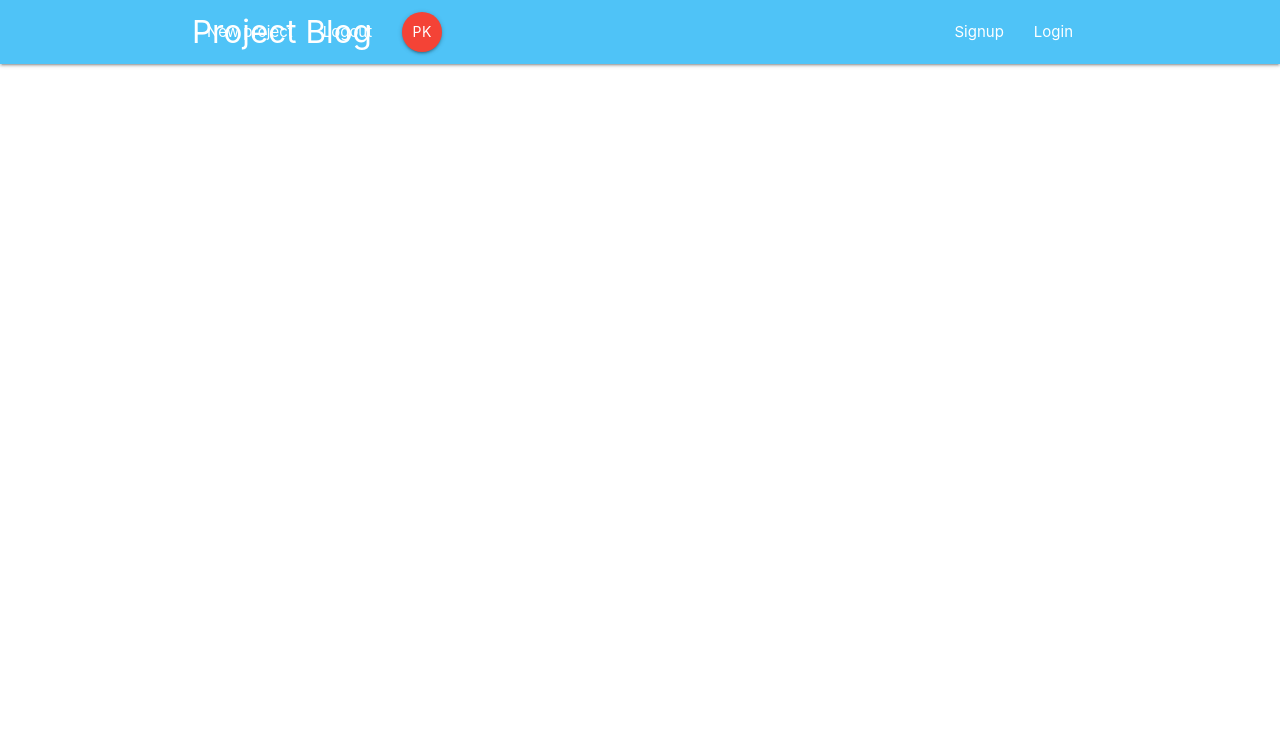
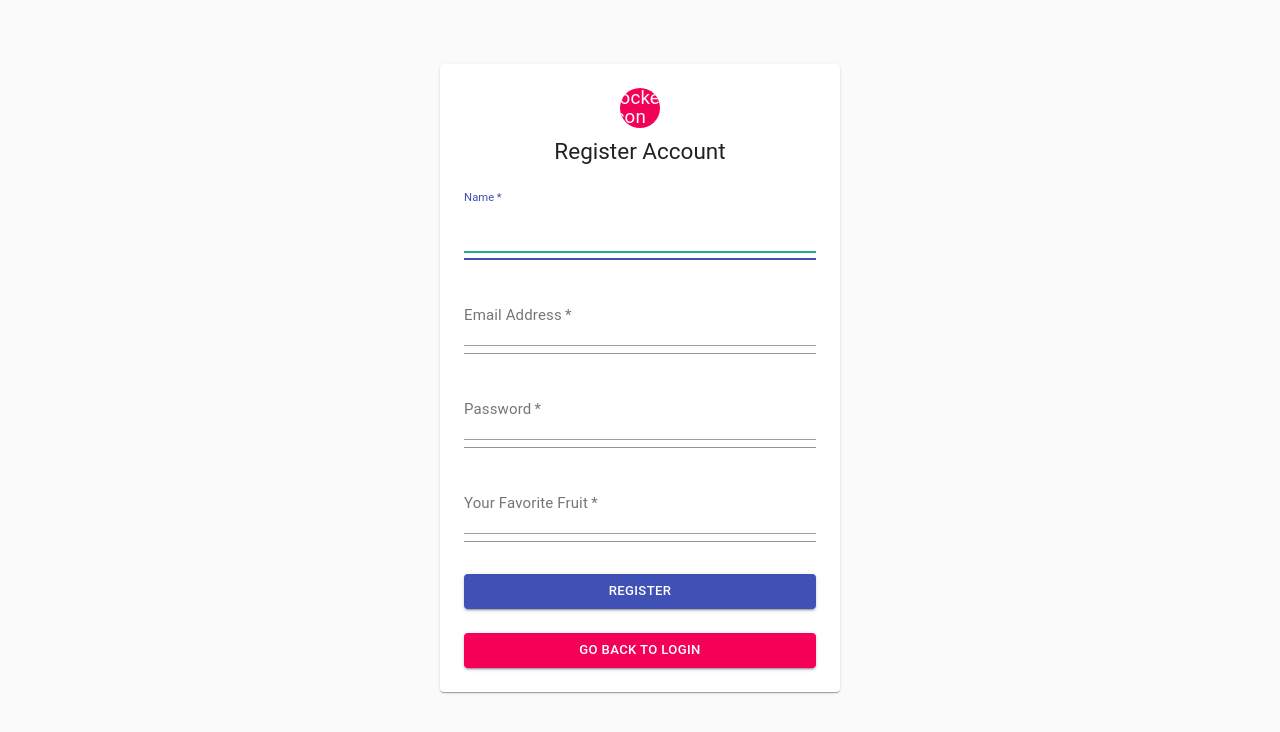
Before and after one commit to tandavala/vitari-projectos, a React (Create React App) app: page /register in a window 1280 px wide. Shown: the top 732 px of the page. Built offline with nearby package versions, Linux system fonts and the light colour scheme.

Commit message:
coding the version 2

```diff
--- a/package.json
+++ b/package.json
@@ -3,6 +3,7 @@
   "version": "0.1.0",
   "private": true,
   "dependencies": {
+    "@material-ui/core": "^4.8.2",
     "@testing-library/jest-dom": "^4.2.4",
     "@testing-library/react": "^9.3.2",
     "@testing-library/user-event": "^7.1.2",
@@ -10,6 +11,7 @@
     "react": "^16.8.6",
     "react-dom": "^16.8.6",
     "react-firebaseui": "^4.0.0",
+    "react-materialize": "^3.5.8",
     "react-redux": "^5.1.1",
     "react-redux-firebase": "^2.2.6",
     "react-router-dom": "^5.0.0",
--- a/src/Components/HomePage/index.js
+++ b/src/Components/HomePage/index.js
@@ -1,6 +1,6 @@
 import React from "react";
 import { Typography, Paper, Avatar, Button } from "@material-ui/core";
-import VerifiedUserOutlined from "@material-ui/icons/VerifiedUserOutlined";
+//import VerifiedUserOutlined from "@material-ui/icons/VerifiedUserOutlined";
 import withStyles from "@material-ui/core/styles/withStyles";
 import { Link } from "react-router-dom";
 
@@ -40,7 +40,7 @@ function HomePage(props) {
     <main className={classes.main}>
       <Paper className={classes.paper}>
         <Avatar className={classes.avatar}>
-          <VerifiedUserOutlined />
+          <h2>VerifiedIcon</h2>
         </Avatar>
         <Typography component="h1" variant="h5">
           Hi Steemit User
--- a/src/Components/Login/index.js
+++ b/src/Components/Login/index.js
@@ -8,10 +8,9 @@ import {
   Input,
   InputLabel
 } from "@material-ui/core";
-import LockOutlinedIcon from "@material-ui/icons/LockOutlined";
+//import LockOutlinedIcon from "@material-ui/icons/LockOutlined";
 import withStyles from "@material-ui/core/styles/withStyles";
 import { Link, withRouter } from "react-router-dom";
-import classes from "*.module.css";
 
 const styles = theme => ({
   main: {
@@ -47,28 +46,33 @@ const styles = theme => ({
 });
 
 function Login(props) {
+  const { classes } = props;
+
+  // I'm produce state using useState.
+  // The second parameter that will keep the first parameter value will change the value.
   const [email, setEmail] = useState("");
   const [password, setPassword] = useState("");
 
-  // when the formm is submiting
+  //When the form is submitted it will run
   function onSubmit(e) {
-    e.preventDefault(); // block the postback event of the page
-    console.log("Email " + email);
-    console.log("Password " + password);
+    e.preventDefault(); //blocks the postback event of the page
+    console.log("email: " + email);
+    console.log("password: " + password);
   }
+
   return (
     <main className={classes.main}>
       <Paper className={classes.paper}>
         <Avatar className={classes.avatar}>
-          <LockOutlinedIcon />
+          <h2>Lockec Icon</h2>
         </Avatar>
         <Typography component="h1" variant="h5">
           Sign in
         </Typography>
-
         <form className={classes.form} onSubmit={onSubmit}>
           <FormControl margin="normal" required fullWidth>
             <InputLabel htmlFor="email">Email Address</InputLabel>
+            {/* When the e-mail field is changed, setEmail will run and assign the e-mail to the value in the input. */}
             <Input
               id="email"
               name="email"
@@ -80,11 +84,12 @@ function Login(props) {
           </FormControl>
           <FormControl margin="normal" required fullWidth>
             <InputLabel htmlFor="password">Password</InputLabel>
+            {/* When the password field is changed, setPAssword will run and assign the password to the value in the input. */}
             <Input
+              name="password"
+              type="password"
               id="password"
-              name="password"
               autoComplete="off"
-              autoFocus
               value={password}
               onChange={e => setPassword(e.target.value)}
             />
--- a/src/Components/Register/index.js
+++ b/src/Components/Register/index.js
@@ -8,7 +8,7 @@ import {
   Input,
   InputLabel
 } from "@material-ui/core";
-import LockOutlinedIcon from "@material-ui/icons/LockOutlined";
+//import LockOutlinedIcon from "@material-ui/icons/LockOutlined";
 import withStyles from "@material-ui/core/styles/withStyles";
 import { Link, withRouter } from "react-router-dom";
 const styles = theme => ({
@@ -67,7 +67,7 @@ function Register(props) {
     <main className={classes.main}>
       <Paper className={classes.paper}>
         <Avatar className={classes.avatar}>
-          <LockOutlinedIcon />
+          <p>Locked Icon</p>
         </Avatar>
         <Typography component="h1" variant="h5">
           Register Account
--- a/src/index.js
+++ b/src/index.js
@@ -1,12 +1,5 @@
-import React from 'react';
-import ReactDOM from 'react-dom';
-import './index.css';
-import App from './App';
-import * as serviceWorker from './serviceWorker';
+import React from "react";
+import ReactDOM from "react-dom";
+import App from "./Components/App";
 
-ReactDOM.render(<App />, document.getElementById('root'));
-
-// If you want your app to work offline and load faster, you can change
-// unregister() to register() below. Note this comes with some pitfalls.
-// Learn more about service workers: https://bit.ly/CRA-PWA
-serviceWorker.unregister();
+ReactDOM.render(<App />, document.getElementById("root"));
```
Also changed, not shown: src/Components/Dashboard/index.js (renamed from src/Components/Dasboard/index.js), 2 other files (tests, documents, lock files or other folders).
